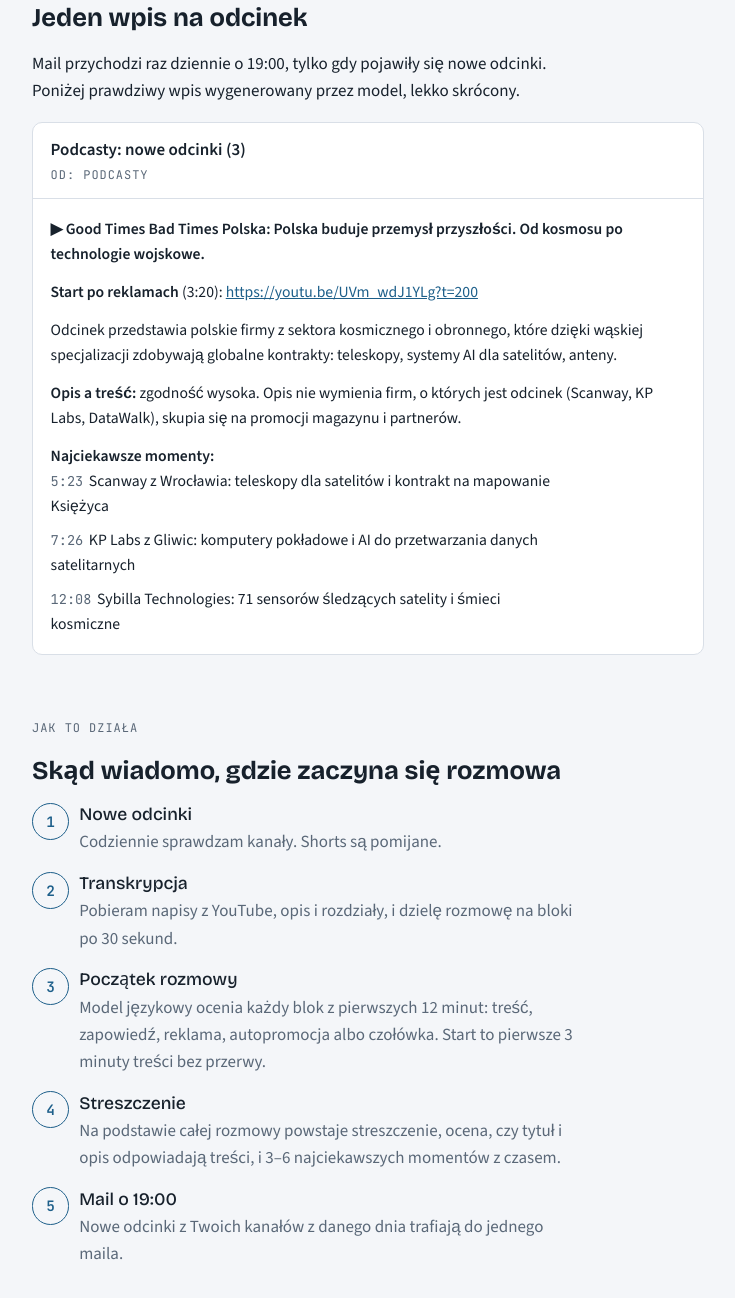
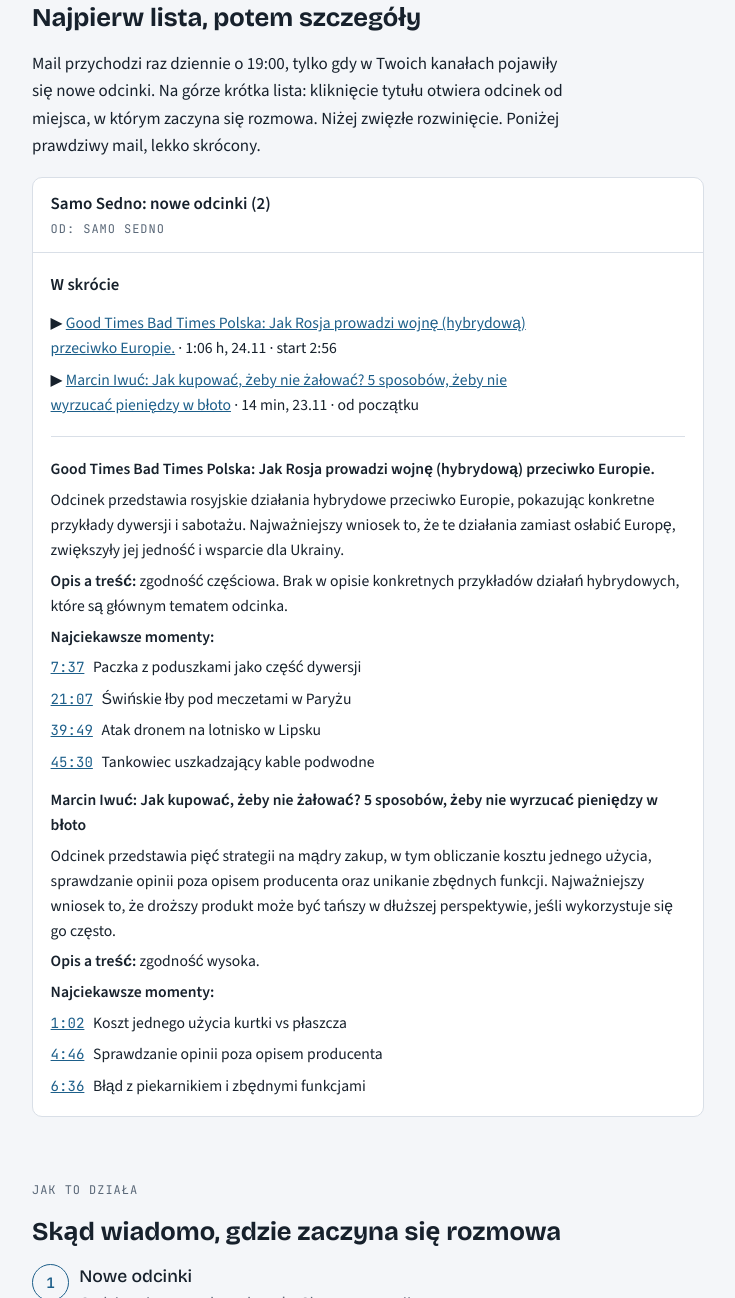
Before and after one commit to nowickit/podcast-digest, a plain HTML site: page index.html in a window 1280 px wide. Shown: the part 2014-3312 px from the top of the page, without its empty margins (272-1007 px from the left). Drawn offline with nearby package versions, Linux system fonts and the light colour scheme.

Commit message:
Show the new email layout on the page

```diff
--- a/index.html
+++ b/index.html
@@ -124,10 +124,12 @@ ul, ol { margin: 0; padding-left: 1.2rem; display: grid; gap: 0.5rem; }
 .mail-head { padding: 0.8rem 1.1rem; border-bottom: 1px solid var(--line); display: grid; gap: 0.15rem; }
 .mail-head .subject { font-weight: 600; }
 .mail-body { padding: 1.1rem; display: grid; gap: 0.8rem; font-size: 0.98rem; }
-.mail-body .ep { font-weight: 600; }
-.mail-body a { word-break: break-all; }
-.mail-body ul { list-style: none; padding: 0; gap: 0.55rem; }
-.mail-body li span { font-family: var(--f-mono); font-size: 0.85rem; color: var(--muted); font-variant-numeric: tabular-nums; margin-right: 0.35rem; }
+.mail-body a { overflow-wrap: anywhere; }
+.mail-h { font-weight: 600; font-size: 1.05rem; }
+.mail-body ul { list-style: none; padding: 0; margin: 0; display: grid; gap: 0.4rem; }
+.mail-body hr { border: 0; border-top: 1px solid var(--line); margin: 0.4rem 0; width: 100%; }
+.detail { display: grid; gap: 0.35rem; }
+.moments a { font-family: var(--f-mono); font-size: 0.88rem; font-variant-numeric: tabular-nums; margin-right: 0.35rem; }
 
 /* kroki */
 .steps { list-style: none; padding: 0; counter-reset: s; gap: 1rem; }
@@ -263,24 +265,41 @@ button.btn { font: inherit; font-weight: 600; border: 0; cursor: pointer; }
 
     <section>
       <span class="label">Co przychodzi mailem</span>
-      <h2>Jeden wpis na odcinek</h2>
-      <p>Mail przychodzi raz dziennie o 19:00, tylko gdy pojawiły się nowe odcinki. Poniżej prawdziwy wpis wygenerowany przez model, lekko skrócony.</p>
+      <h2>Najpierw lista, potem szczegóły</h2>
+      <p>Mail przychodzi raz dziennie o 19:00, tylko gdy w Twoich kanałach pojawiły się nowe odcinki. Na górze krótka lista: kliknięcie tytułu otwiera odcinek od miejsca, w którym zaczyna się rozmowa. Niżej zwięzłe rozwinięcie. Poniżej prawdziwy mail, lekko skrócony.</p>
       <div class="mail">
         <div class="mail-head">
-          <span class="subject">Podcasty: nowe odcinki (3)</span>
-          <span class="label">od: Podcasty</span>
+          <span class="subject">Samo Sedno: nowe odcinki (2)</span>
+          <span class="label">od: Samo Sedno</span>
         </div>
         <div class="mail-body">
-          <p class="ep">▶ Good Times Bad Times Polska: Polska buduje przemysł przyszłości. Od kosmosu po technologie wojskowe.</p>
-          <p><strong>Start po reklamach</strong> (3:20): <a href="https://youtu.be/UVm_wdJ1YLg?t=200">https://youtu.be/UVm_wdJ1YLg?t=200</a></p>
-          <p>Odcinek przedstawia polskie firmy z sektora kosmicznego i obronnego, które dzięki wąskiej specjalizacji zdobywają globalne kontrakty: teleskopy, systemy AI dla satelitów, anteny.</p>
-          <p><strong>Opis a treść:</strong> zgodność wysoka. Opis nie wymienia firm, o których jest odcinek (Scanway, KP Labs, DataWalk), skupia się na promocji magazynu i partnerów.</p>
-          <div>
+          <p class="mail-h">W skrócie</p>
+          <ul class="tldr">
+            <li>▶ <a href="https://youtu.be/USQeWw2BTzI?t=176">Good Times Bad Times Polska: Jak Rosja prowadzi wojnę (hybrydową) przeciwko Europie.</a> · 1:06 h, 24.11 · start 2:56</li>
+            <li>▶ <a href="https://youtu.be/DdPoXVdCOj0">Marcin Iwuć: Jak kupować, żeby nie żałować? 5 sposobów, żeby nie wyrzucać pieniędzy w błoto</a> · 14 min, 23.11 · od początku</li>
+          </ul>
+          <hr>
+          <div class="detail">
+            <p><strong>Good Times Bad Times Polska: Jak Rosja prowadzi wojnę (hybrydową) przeciwko Europie.</strong></p>
+            <p>Odcinek przedstawia rosyjskie działania hybrydowe przeciwko Europie, pokazując konkretne przykłady dywersji i sabotażu. Najważniejszy wniosek to, że te działania zamiast osłabić Europę, zwiększyły jej jedność i wsparcie dla Ukrainy.</p>
+            <p><strong>Opis a treść:</strong> zgodność częściowa. Brak w opisie konkretnych przykładów działań hybrydowych, które są głównym tematem odcinka.</p>
             <p><strong>Najciekawsze momenty:</strong></p>
-            <ul>
-              <li><span>5:23</span>Scanway z Wrocławia: teleskopy dla satelitów i kontrakt na mapowanie Księżyca</li>
-              <li><span>7:26</span>KP Labs z Gliwic: komputery pokładowe i AI do przetwarzania danych satelitarnych</li>
-              <li><span>12:08</span>Sybilla Technologies: 71 sensorów śledzących satelity i śmieci kosmiczne</li>
+            <ul class="moments">
+              <li><a href="https://youtu.be/USQeWw2BTzI?t=457">7:37</a> Paczka z poduszkami jako część dywersji</li>
+              <li><a href="https://youtu.be/USQeWw2BTzI?t=1267">21:07</a> Świńskie łby pod meczetami w Paryżu</li>
+              <li><a href="https://youtu.be/USQeWw2BTzI?t=2389">39:49</a> Atak dronem na lotnisko w Lipsku</li>
+              <li><a href="https://youtu.be/USQeWw2BTzI?t=2730">45:30</a> Tankowiec uszkadzający kable podwodne</li>
+            </ul>
+          </div>
+          <div class="detail">
+            <p><strong>Marcin Iwuć: Jak kupować, żeby nie żałować? 5 sposobów, żeby nie wyrzucać pieniędzy w błoto</strong></p>
+            <p>Odcinek przedstawia pięć strategii na mądry zakup, w tym obliczanie kosztu jednego użycia, sprawdzanie opinii poza opisem producenta oraz unikanie zbędnych funkcji. Najważniejszy wniosek to, że droższy produkt może być tańszy w dłuższej perspektywie, jeśli wykorzystuje się go często.</p>
+            <p><strong>Opis a treść:</strong> zgodność wysoka.</p>
+            <p><strong>Najciekawsze momenty:</strong></p>
+            <ul class="moments">
+              <li><a href="https://youtu.be/DdPoXVdCOj0?t=62">1:02</a> Koszt jednego użycia kurtki vs płaszcza</li>
+              <li><a href="https://youtu.be/DdPoXVdCOj0?t=286">4:46</a> Sprawdzanie opinii poza opisem producenta</li>
+              <li><a href="https://youtu.be/DdPoXVdCOj0?t=396">6:36</a> Błąd z piekarnikiem i zbędnymi funkcjami</li>
             </ul>
           </div>
         </div>
```
